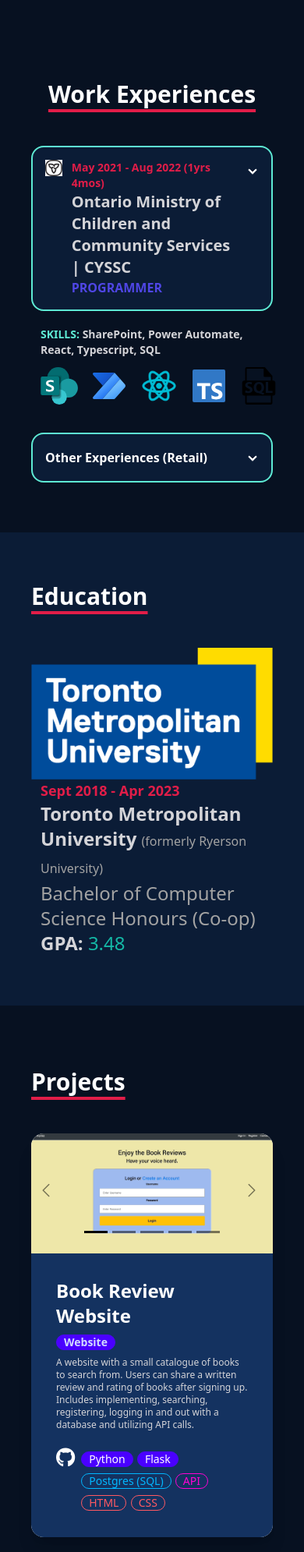
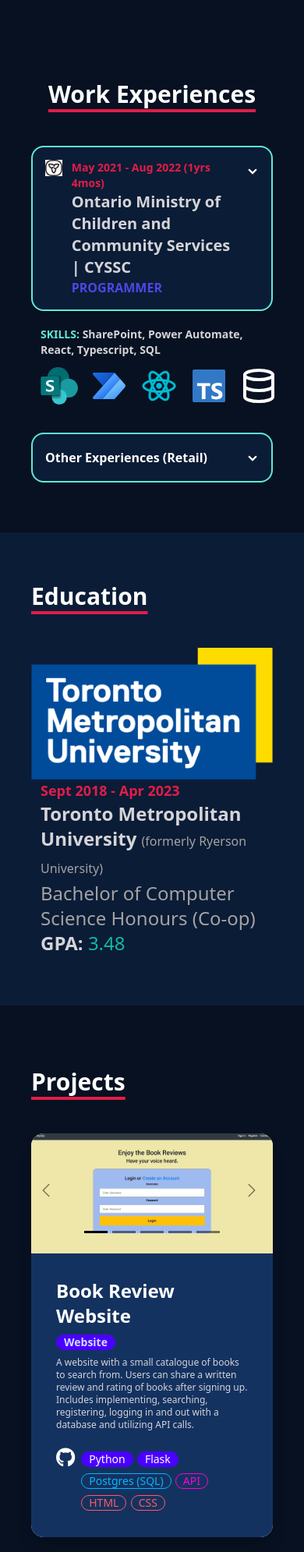
Before and after one commit to auschanh/personal-site, a PHP site: page / in a window 390 px wide. Shown: the part 1721-3712 px from the top of the page at 78% size. Run offline with PHP 8.4, Linux system fonts and the light colour scheme; some libraries are stand-ins or nearby versions.

Commit message:
fixed SQL icon

```diff
--- a/index.html
+++ b/index.html
@@ -63,7 +63,7 @@
               <li class="mb-4 pr-10 lg:mb-0">
                 <a
                   href="#about"
-                  class="hover:text-gray-400 hover:underline hover:decoration-rose-600 hover:decoration-4 hover:underline-offset-4 dark:text-zinc-300"
+                  class="hover:text-gray-400 hover:underline hover:decoration-rose-600 hover:decoration-4 hover:underline-offset-4 dark:text-zinc-300 dark:hover:text-gray-600"
                 >
                   About</a
                 >
@@ -71,7 +71,7 @@
               <li class="mb-4 pr-10 lg:mb-0">
                 <a
                   href="#work"
-                  class="hover:text-gray-400 hover:underline hover:decoration-rose-600 hover:decoration-4 hover:underline-offset-4 dark:text-zinc-300"
+                  class="hover:text-gray-400 hover:underline hover:decoration-rose-600 hover:decoration-4 hover:underline-offset-4 dark:text-zinc-300 dark:hover:text-gray-600"
                 >
                   Work</a
                 >
@@ -79,7 +79,7 @@
               <li class="mb-4 pr-10 lg:mb-0">
                 <a
                   href="#projects"
-                  class="hover:text-gray-400 hover:underline hover:decoration-rose-600 hover:decoration-4 hover:underline-offset-4 dark:text-zinc-300"
+                  class="hover:text-gray-400 hover:underline hover:decoration-rose-600 hover:decoration-4 hover:underline-offset-4 dark:text-zinc-300 dark:hover:text-gray-600"
                 >
                   Projects</a
                 >
@@ -111,9 +111,10 @@
                     target="_blank"
                     rel="noopener noreferrer"
                     ><i
-                      class="fa-solid fa-file hover:text-gray-400 dark:text-zinc-300"
+                      class="fa-solid fa-file hover:text-gray-400 hover:underline hover:decoration-rose-600 hover:decoration-4 hover:underline-offset-4 dark:text-zinc-300 dark:hover:text-gray-600"
                     >
-                      <span class="font-sans text-sm dark:text-zinc-300"
+                      <span
+                        class="font-sans text-sm dark:text-zinc-300 dark:hover:text-gray-600"
                         >RESUME</span
                       ></i
                     ></a
@@ -125,7 +126,7 @@
                     target="_blank"
                     rel="noopener noreferrer"
                     ><i
-                      class="fa-brands fa-lg fa-github hover:text-gray-400 dark:text-zinc-300"
+                      class="fa-brands fa-lg fa-github hover:text-gray-400 hover:underline hover:decoration-rose-600 hover:decoration-4 hover:underline-offset-4 dark:text-zinc-300 dark:hover:text-gray-600"
                     ></i
                   ></a>
                 </li>
@@ -135,7 +136,7 @@
                     target="_blank"
                     rel="noopener noreferrer"
                     ><i
-                      class="fa-brands fa-lg fa-linkedin hover:text-gray-400 dark:text-zinc-300"
+                      class="fa-brands fa-lg fa-linkedin hover:text-gray-400 hover:underline hover:decoration-rose-600 hover:decoration-4 hover:underline-offset-4 dark:text-zinc-300 dark:hover:text-gray-600"
                     ></i
                   ></a>
                 </li>
@@ -145,7 +146,7 @@
                     target="_blank"
                     rel="noopener noreferrer"
                     ><i
-                      class="fa-brands fa-lg fa-square-instagram hover:text-gray-400 dark:text-zinc-300"
+                      class="fa-brands fa-lg fa-square-instagram hover:text-gray-400 hover:underline hover:decoration-rose-600 hover:decoration-4 hover:underline-offset-4 dark:text-zinc-300 dark:hover:text-gray-600"
                     ></i
                   ></a>
                 </li>
@@ -663,8 +664,12 @@
                 class="mr-4 h-12 sm:h-20"
               />
               <img
-                src="assets/icons/sql-file-format-svgrepo-com.svg"
-                class="mr-4 h-12 sm:h-20"
+                src="assets/icons/database.svg"
+                class="mr-4 hidden h-12 dark:flex sm:h-20"
+              />
+              <img
+                src="assets/icons/database-black.svg"
+                class="mr-4 h-12 dark:hidden sm:h-20"
               />
             </div>
           </div>
@@ -951,7 +956,7 @@
               <div class="card-body rounded-b-2xl dark:bg-[#143260]">
                 <h2 class="card-title items-baseline max-sm:flex-col">
                   <a
-                    class="text-2xl hover:text-gray-400 hover:underline hover:decoration-2 hover:underline-offset-2 dark:text-white"
+                    class="text-2xl hover:text-gray-400 hover:underline hover:decoration-2 hover:underline-offset-2 dark:text-white dark:hover:text-gray-600 dark:hover:decoration-rose-600"
                     target="_blank"
                     rel="noopener noreferrer"
                     href="https://bookreviews-app.fly.dev/"
@@ -982,7 +987,7 @@
                         target="_blank"
                         rel="noopener noreferrer"
                         ><i
-                          class="fa-brands fa-lg fa-github dark:text-white"
+                          class="fa-brands fa-lg fa-github dark:text-white dark:hover:text-gray-600"
                         ></i
                       ></a>
                     </div>
@@ -1047,7 +1052,9 @@
                       href="https://github.com/auschanh/blackjack"
                       target="_blank"
                       rel="noopener noreferrer"
-                      ><i class="fa-brands fa-lg fa-github dark:text-white"></i
+                      ><i
+                        class="fa-brands fa-lg fa-github dark:text-white dark:hover:text-gray-600"
+                      ></i
                     ></a>
                   </div>
                   <div class="ml-auto justify-end">
@@ -1136,7 +1143,9 @@
                       href="https://github.com/auschanh/just_one"
                       target="_blank"
                       rel="noopener noreferrer"
-                      ><i class="fa-brands fa-lg fa-github dark:text-white"></i
+                      ><i
+                        class="fa-brands fa-lg fa-github dark:text-white dark:hover:text-gray-600"
+                      ></i
                     ></a>
                   </div>
                   <div class="ml-auto justify-end max-sm:col-span-1">
@@ -1316,20 +1325,24 @@
             href="https://github.com/auschanh"
             target="_blank"
             rel="noopener noreferrer"
-            ><i class="icons fa-brands fa-github mx-1 hover:text-gray-400"></i
+            ><i
+              class="icons fa-brands fa-github mx-1 hover:text-gray-400 hover:underline hover:decoration-rose-600 hover:decoration-4 hover:underline-offset-4 dark:hover:text-gray-600"
+            ></i
           ></a>
           <a
             href="https://linkedin.com/in/auschanh"
             target="_blank"
             rel="noopener noreferrer"
-            ><i class="icons fa-brands fa-linkedin mx-1 hover:text-gray-400"></i
+            ><i
+              class="icons fa-brands fa-linkedin mx-1 hover:text-gray-400 hover:underline hover:decoration-rose-600 hover:decoration-4 hover:underline-offset-4 dark:hover:text-gray-600"
+            ></i
           ></a>
           <a
             href="https://instagram.com/auschanh"
             target="_blank"
             rel="noopener noreferrer"
             ><i
-              class="icons fa-brands fa-square-instagram mx-1 hover:text-gray-400"
+              class="icons fa-brands fa-square-instagram mx-1 hover:text-gray-400 hover:underline hover:decoration-rose-600 hover:decoration-4 hover:underline-offset-4 dark:hover:text-gray-600"
             ></i
           ></a>
         </nav>
--- a/index.js
+++ b/index.js
@@ -67,6 +67,8 @@ document.getElementById("btn-more").addEventListener("click", (e) => {
 
 let darkMode;
 let root = document.getElementById("darkMode");
+
+// check if theme was set in local storage, and set root to that theme on page load
 if (localStorage.getItem("mode") !== null) {
   if (localStorage.getItem("mode") == "dark") {
     darkMode = true;
@@ -79,6 +81,7 @@ if (localStorage.getItem("mode") !== null) {
   }
 }
 
+// when theme button is clicked, toggle dark mode on or off
 document
   .getElementById("toggleDarkLightModeBtn")
   .addEventListener("click", (e) => {
```
Also changed, not shown: assets/icons/database-black.svg (added), assets/icons/database.svg (added), assets/icons/sql-file-format-svgrepo-com.svg (deleted), style.css.
